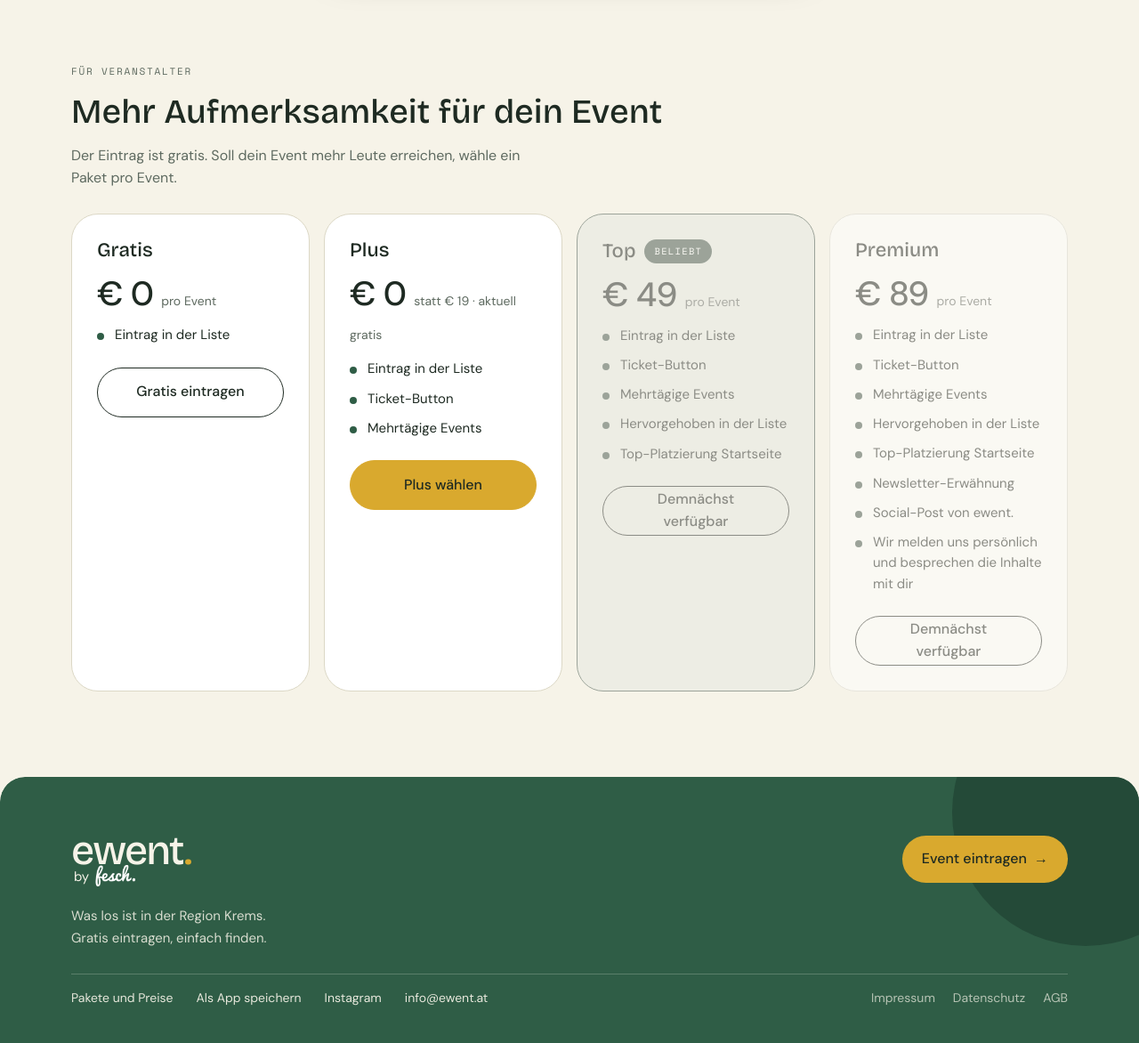
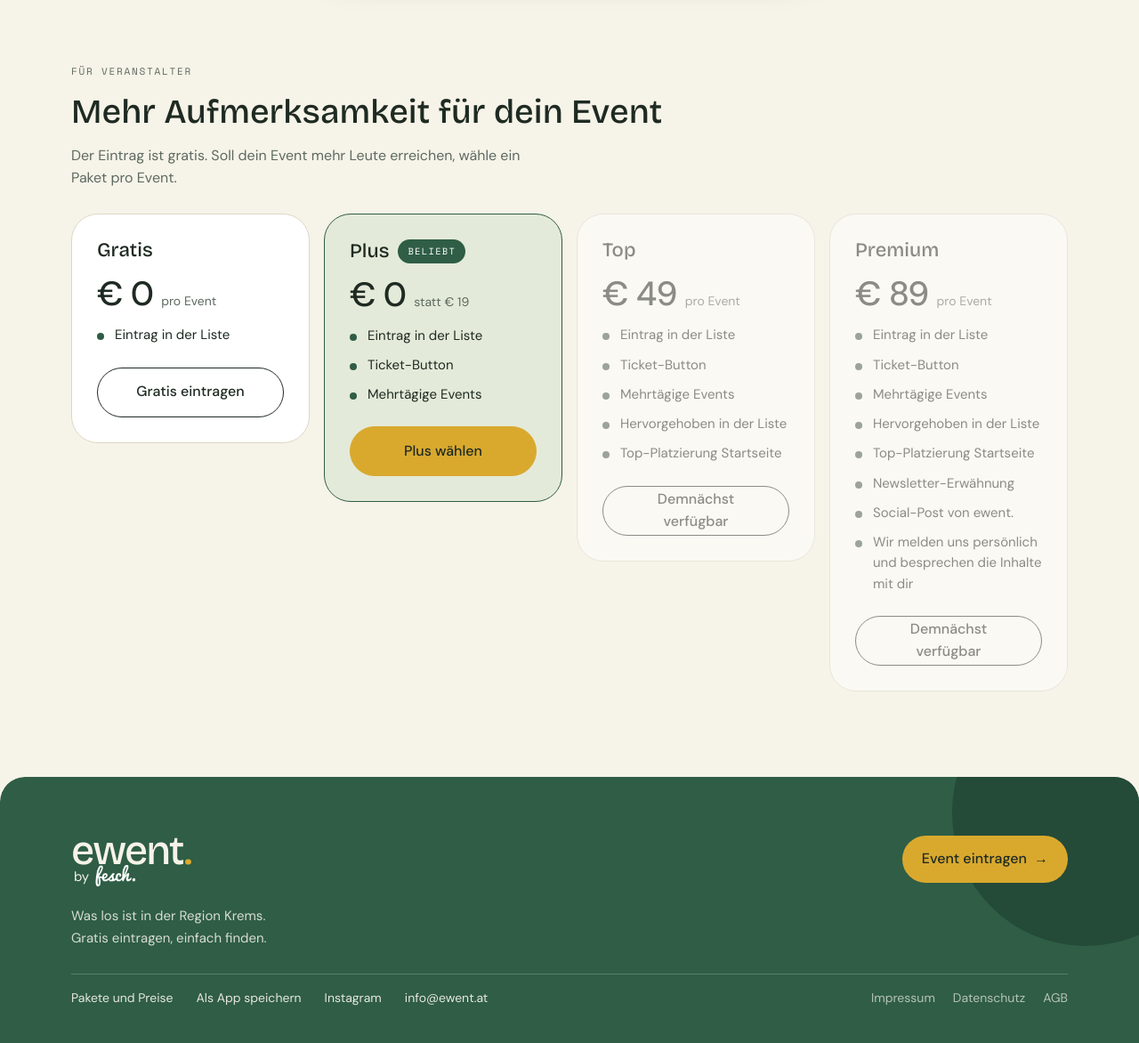
Before and after one commit to feschstudio/ewent, a WordPress theme: template themes/ewent-theme/front-page.php in a window 1280 px wide; the page is wider, and only the part inside the window is pictured. Shown: the part 815-1987 px from the top of that part at 89% size. Run offline with PHP 8.4 and a stand-in for WordPress, Linux system fonts and the light colour scheme; the site name, menu and one post (Sample post) are stand-ins, and other content is empty.

Commit message:
0.7.32: Paketkarten Hoehe an Inhalt, Beliebt auf Plus
Co-Authored-By: Claude Sonnet 5.5 <noreply@anthropic.com>
Claude-Session: https://claude.ai/code/session_016uZJsu4QLBCDBjTrXTyEui

```diff
--- a/ewent-core.php
+++ b/ewent-core.php
@@ -2,7 +2,7 @@
 /**
  * Plugin Name: ewent core
  * Description: Veranstaltungskalender Region Krems (ewent. by fesch.): Events, Freigabe, Übernahme-Anfragen, Einreichen, Grundbefüllung.
- * Version: 0.7.31
+ * Version: 0.7.32
  * Author: fesch.
  * Text Domain: ewent-core
  * Requires PHP: 7.4
@@ -12,7 +12,7 @@ if ( ! defined( 'ABSPATH' ) ) {
 	exit;
 }
 
-define( 'EWENT_VERSION', '0.7.31' );
+define( 'EWENT_VERSION', '0.7.32' );
 define( 'EWENT_DIR', plugin_dir_path( __FILE__ ) );
 define( 'EWENT_URL', plugin_dir_url( __FILE__ ) );
 
--- a/themes/ewent-theme/assets/ewent.css
+++ b/themes/ewent-theme/assets/ewent.css
@@ -589,3 +589,7 @@ footer .by .logo-tint{margin-left:0!important;transform:translateY(3px)}
 .uplp img{width:96px;height:72px;object-fit:cover;border-radius:12px;flex:none}
 .opt .p s{color:var(--muted);font-weight:400;font-size:13px;margin-left:4px}
 .evpage .flyer{margin:8px 0 22px}.evpage .flyer h2{font-size:18px;margin:0 0 10px}.evpage .flyer img{width:100%;height:auto;border-radius:var(--r-sm);display:block}
+
+.pgrid{align-items:start!important}
+.pack{height:auto!important}
+.pack .price small{white-space:nowrap}
--- a/themes/ewent-theme/assets/ewent.js
+++ b/themes/ewent-theme/assets/ewent.js
@@ -3,8 +3,8 @@
   var TOWNS=['Krems','Stein','Dürnstein','Spitz','Weißenkirchen','Furth bei Göttweig','Langenlois','Gobelsburg','Traismauer','Herzogenburg'];
   var PACKS=[
     {id:'free',name:'Gratis',price:0,live:1,items:[['Eintrag in der Liste',1],['Ticket-Button',0],['Mehrtägige Events',0],['Hervorgehoben in der Liste',0],['Top-Platzierung Startseite',0],['Newsletter-Erwähnung',0],['Social-Post von fesch.',0]]},
-    {id:'plus',name:'Plus',price:19,now:0,live:1,items:[['Eintrag in der Liste',1],['Ticket-Button',1],['Mehrtägige Events',1],['Hervorgehoben in der Liste',0],['Top-Platzierung Startseite',0],['Newsletter-Erwähnung',0],['Social-Post von fesch.',0]]},
-    {id:'top',name:'Top',price:49,hot:1,items:[['Eintrag in der Liste',1],['Ticket-Button',1],['Mehrtägige Events',1],['Hervorgehoben in der Liste',1],['Top-Platzierung Startseite',1],['Newsletter-Erwähnung',0],['Social-Post von fesch.',0]]},
+    {id:'plus',name:'Plus',price:19,now:0,live:1,hot:1,items:[['Eintrag in der Liste',1],['Ticket-Button',1],['Mehrtägige Events',1],['Hervorgehoben in der Liste',0],['Top-Platzierung Startseite',0],['Newsletter-Erwähnung',0],['Social-Post von fesch.',0]]},
+    {id:'top',name:'Top',price:49,items:[['Eintrag in der Liste',1],['Ticket-Button',1],['Mehrtägige Events',1],['Hervorgehoben in der Liste',1],['Top-Platzierung Startseite',1],['Newsletter-Erwähnung',0],['Social-Post von fesch.',0]]},
     {id:'premium',name:'Premium',price:89,items:[['Eintrag in der Liste',1],['Ticket-Button',1],['Mehrtägige Events',1],['Hervorgehoben in der Liste',1],['Top-Platzierung Startseite',1],['Newsletter-Erwähnung',1],['Social-Post von fesch.',1],['Wir melden uns persönlich und besprechen die Inhalte mit dir',1]]}
   ];
 
@@ -254,8 +254,8 @@
   function ics(e){var p=function(n){return (n<10?'0':'')+n},h=e.t.split(':'),ymd=e.date.getFullYear()+p(e.date.getMonth()+1)+p(e.date.getDate()),st=ymd+'T'+h[0]+h[1]+'00',en=ymd+'T'+p((+h[0]+2)%24)+h[1]+'00';return ['BEGIN:VCALENDAR','VERSION:2.0','PRODID:-//ewent.//DE','BEGIN:VEVENT','UID:'+e.i+'@ewent.','DTSTAMP:'+st,'DTSTART:'+st,'DTEND:'+en,'SUMMARY:'+e.title,'LOCATION:'+e.place+', '+e.town,'DESCRIPTION:'+e.desc,'END:VEVENT','END:VCALENDAR'].join('\r\n')}
   function packHTML(p){
     return '<div class="pack'+(p.hot?' hot':'')+(p.live?'':' soon')+'"><div class="row"><h3>'+p.name+'</h3>'+(p.hot?'<span class="badge">Beliebt</span>':'')+'</div>'+
-      '<div class="price">€ '+(p.now!==undefined?p.now:p.price)+' <small>'+(p.now!==undefined?'statt € '+p.price+' · aktuell gratis':'pro Event')+'</small></div><ul>'+p.items.filter(function(i){return i[1]}).map(function(i){return '<li>'+i[0].replace('fesch.','ewent.')+'</li>'}).join('')+'</ul>'+
-      (!p.live?'<button class="btn ghost block" disabled>Demnächst verfügbar</button>':'<button class="btn '+(p.id==='plus'?'accent':'ghost')+' block" data-pack="'+p.id+'">'+(p.id==='free'?'Gratis eintragen':'Plus wählen')+'</button>')+'</div>';
+      '<div class="price">€ '+(p.now!==undefined?p.now:p.price)+' <small>'+(p.now!==undefined?'statt € '+p.price:'pro Event')+'</small></div><ul>'+p.items.filter(function(i){return i[1]}).map(function(i){return '<li>'+i[0].replace('fesch.','ewent.')+'</li>'}).join('')+'</ul>'+
+      (!p.live?'<button class="btn ghost block" disabled>Demnächst verfügbar</button>':'<button class="btn '+(p.hot?'accent':'ghost')+' block" data-pack="'+p.id+'">'+(p.id==='free'?'Gratis eintragen':'Plus wählen')+'</button>')+'</div>';
   }
   $('#packGrid').innerHTML=PACKS.map(packHTML).join('');
 
--- a/themes/ewent-theme/functions.php
+++ b/themes/ewent-theme/functions.php
@@ -3,7 +3,7 @@ if ( ! defined( 'ABSPATH' ) ) {
 	exit;
 }
 
-define( 'EWENT_THEME_VERSION', '0.7.31' );
+define( 'EWENT_THEME_VERSION', '0.7.32' );
 
 add_action( 'after_setup_theme', function () {
 	add_theme_support( 'title-tag' );
--- a/themes/ewent-theme/style.css
+++ b/themes/ewent-theme/style.css
@@ -4,7 +4,7 @@ Theme URI: https://ewent.at
 Author: fesch.
 Author URI: https://fesch.co.at
 Description: Das Design von ewent., dem Veranstaltungskalender der Region Krems. Arbeitet mit dem Plugin "ewent-core" zusammen.
-Version: 0.7.31
+Version: 0.7.32
 Requires at least: 6.0
 Requires PHP: 7.4
 Text Domain: ewent
```
